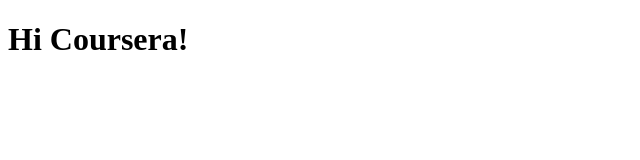
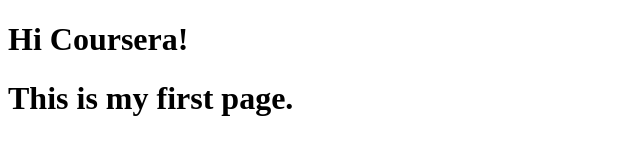
Before and after one commit to DangoShu/coursera-test, a plain HTML site: page site/index.html in a window 1280 px wide. Shown: the whole page, without its empty margins (0-640 px from the left). Drawn offline with Linux system fonts and the light colour scheme.

Commit message:
Added one sentence to the page

```diff
--- a/site/index.html
+++ b/site/index.html
@@ -5,5 +5,6 @@
 </head>
 <body>
 <h1>Hi Coursera!</h1>
+<h1>This is my first page.</h1>
 </body>
 </html>
```
